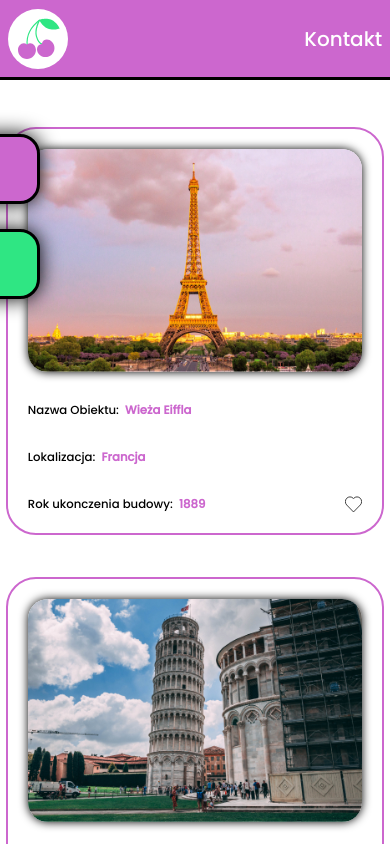
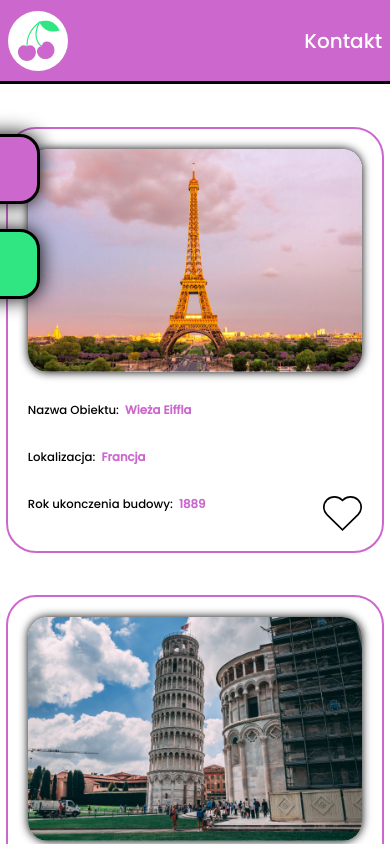
Before and after one commit to Burit00/AngularShow, an Angular app: page / in a window 390 px wide. Shown: the top 844 px of the page. Built offline with nearby package versions, Linux system fonts and the light colour scheme.

Commit message:
Add files via upload

```diff
--- a/src/app/attract/attract.component.css
+++ b/src/app/attract/attract.component.css
@@ -42,13 +42,10 @@
   display: flex;
   justify-content: left;
   align-items: center;
+  flex-wrap: wrap;
 }
 .block:nth-of-type(2n-1) .descriptions {
   justify-content: right;
-}
-.descriptions {
-  display: flex;
-  flex-wrap: wrap;
 }
 .description {
   width: 90%;
@@ -118,4 +115,7 @@ b {
   .block:nth-of-type(2n) .favorite {
     justify-content: right;
   }
+  .fav {
+    width: 10vw;
+  }
 }
--- a/src/app/footer/footer.component.css
+++ b/src/app/footer/footer.component.css
@@ -86,6 +86,7 @@ tr td {
     width: 65%;
   }
   .icon {
+    margin-top: 5vw;
     width: 11vw;
   }
 }
--- a/src/app/header/header.component.css
+++ b/src/app/header/header.component.css
@@ -3,7 +3,7 @@
 }
 .header{
   width: 100%;
-  height: 80px;
+  height: 10vh;
   position: fixed;
   background-color: #CC67CE;
   display: flex;
--- a/src/app/services/fav.service.ts
+++ b/src/app/services/fav.service.ts
@@ -15,11 +15,11 @@ private listOfAttraction= new BehaviorSubject<Array<Attraction>>([]);
 
 constructor() {
    const list = [
-    { name: "Wieża Eiffla", image: 'assets/eiffeltower.jpg', country: "Francja", yearOfBuild: 1889, favorite: false },
-    { name: "Krzywa Wieża w Pizie", image: 'assets/pisatower.jpg', country: "Włochy", yearOfBuild: 1372, favorite: true },
-    { name: "Big Ben", image: 'assets/bigben.jpg', country: "Wielka Brytania", yearOfBuild: 1859, favorite: false },
-    { name: "Brama Brandenburska", image: 'assets/brandenburggate.jpg', country: "Niemcy", yearOfBuild: 1791, favorite: false },
-    { name: "Parlament w Budapeszcie", image: 'assets/budapestparlament.jpg', country: "Węgry", yearOfBuild: 1904, favorite: false }
+    { name: "Wieża Eiffla", image: 'assets/eiffeltower.png', country: "Francja", yearOfBuild: 1889, favorite: false },
+    { name: "Krzywa Wieża w Pizie", image: 'assets/pisatower.png', country: "Włochy", yearOfBuild: 1372, favorite: true },
+    { name: "Big Ben", image: 'assets/bigben.png', country: "Wielka Brytania", yearOfBuild: 1859, favorite: false },
+    { name: "Brama Brandenburska", image: 'assets/brandenburggate.png', country: "Niemcy", yearOfBuild: 1791, favorite: false },
+    { name: "Parlament w Budapeszcie", image: 'assets/budapestparlament.png', country: "Węgry", yearOfBuild: 1904, favorite: false }
   ];
   this.listOfAttraction.next(list);
 }
```
